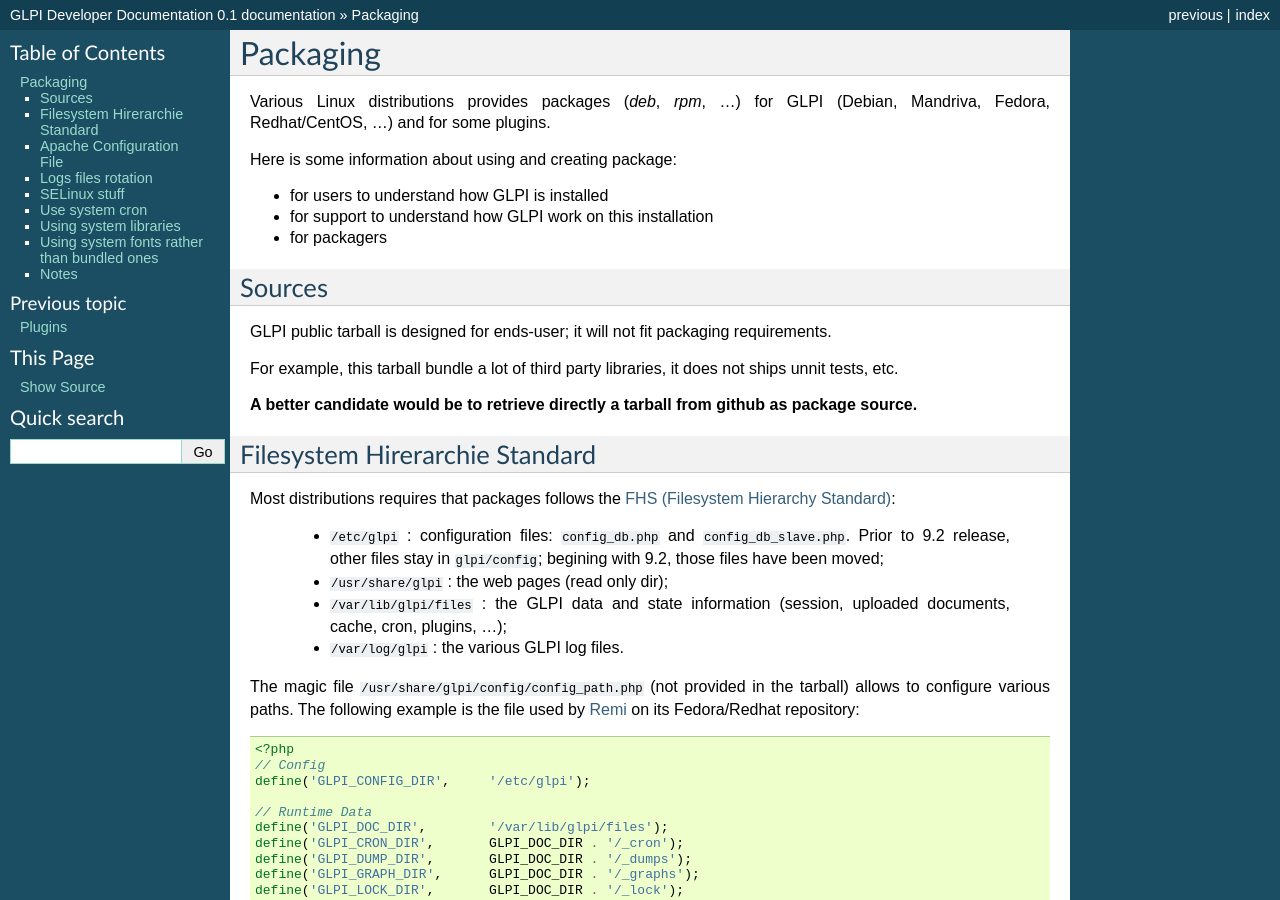
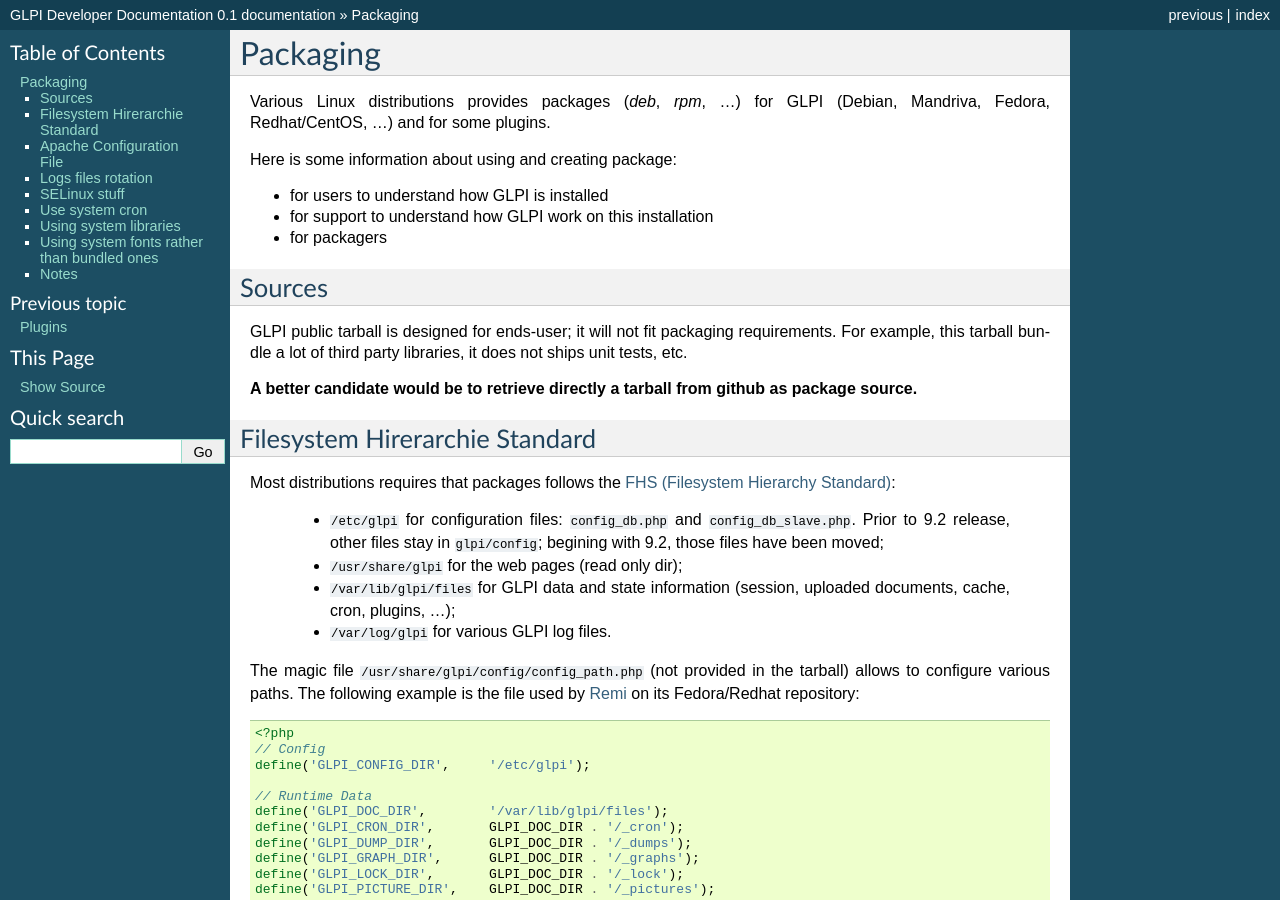
Before and after one commit to glpi-project/docdev, a Sphinx documentation site: the page built from source/packaging.rst, in a window 1280 px wide and 900 px high. Built offline with Sphinx 7.4.7, drawn with Linux system fonts in a browser that asks for light colours; some of the changed text lies outside the part shown.

Commit message:
Fix typos and broken link

```diff
--- a/source/packaging.rst
+++ b/source/packaging.rst
@@ -13,8 +13,7 @@
 -------
 
 GLPI public tarball is designed for ends-user; it will not fit packaging requirements.
-
-For example, this tarball bundle a lot of third party libraries, it does not ships unnit tests, etc.
+For example, this tarball bundle a lot of third party libraries, it does not ships unit tests, etc.
 
 **A better candidate would be to retrieve directly a tarball from github as package source.**
 
@@ -23,10 +22,10 @@
 
 Most distributions requires that packages follows the  `FHS (Filesystem Hierarchy Standard) <http://www.pathname.com/fhs/>`_:
 
- * ``/etc/glpi`` : configuration files: ``config_db.php`` and ``config_db_slave.php``. Prior to 9.2 release, other files stay in ``glpi/config``; begining with 9.2, those files have been moved;
- * ``/usr/share/glpi`` : the web pages (read only dir);
- * ``/var/lib/glpi/files`` : the GLPI data and state information (session, uploaded documents, cache, cron, plugins, ...);
- * ``/var/log/glpi`` : the various GLPI log files.
+ * ``/etc/glpi`` for configuration files: ``config_db.php`` and ``config_db_slave.php``. Prior to 9.2 release, other files stay in ``glpi/config``; begining with 9.2, those files have been moved;
+ * ``/usr/share/glpi`` for the web pages (read only dir);
+ * ``/var/lib/glpi/files`` for GLPI data and state information (session, uploaded documents, cache, cron, plugins, ...);
+ * ``/var/log/glpi`` for various GLPI log files.
 
 The magic file ``/usr/share/glpi/config/config_path.php`` (not provided in the tarball) allows to configure various paths. The following example is the file used by `Remi <https://blog.remirepo.net/>`_ on its Fedora/Redhat repository:
 
@@ -140,8 +139,8 @@
 
 As an example, on Redhat based distributions:
 
- * ``/etc/glpi`` and ``/var/lib/glpi``: ``httpd_sys_script_rw_t``. The web server need to write the config file in the former and various data in the latter;
- * ``/var/log/glpi`` : ``httpd_log_t`` (apache log type: write only, no delete).
+ * ``/etc/glpi`` and ``/var/lib/glpi``: ``httpd_sys_script_rw_t``, the web server need to write the config file in the former and various data in the latter;
+ * ``/var/log/glpi``: ``httpd_log_t`` (apache log type: write only, no delete).
 
 Use system cron
 ---------------
@@ -222,11 +221,9 @@
 Using system fonts rather than bundled ones
 -------------------------------------------
 
-Some distribution prefers the use of system fonts (maintened separately).
+Some distribution prefers the use of system fonts (maintained separately).
 
-GLPI use the `FreeSans.ttf <http://www.nongnu.org/freefont/>` font.
-
-Starting with GLPI 0.78, simply add in the ``config_path.php``:
+GLPI use the `FreeSans.ttf <http://www.nongnu.org/freefont/>`_ font you can configure adding in the ``config_path.php``:
 
 .. code-block:: php
 
```
Also changed, not shown: other parts of source/packaging.rst (+1 -1 lines).
